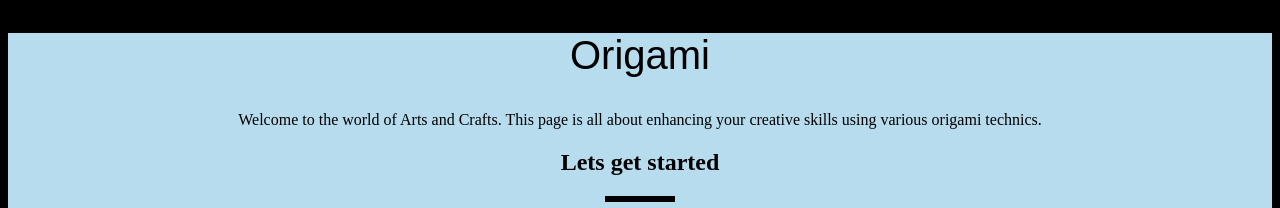
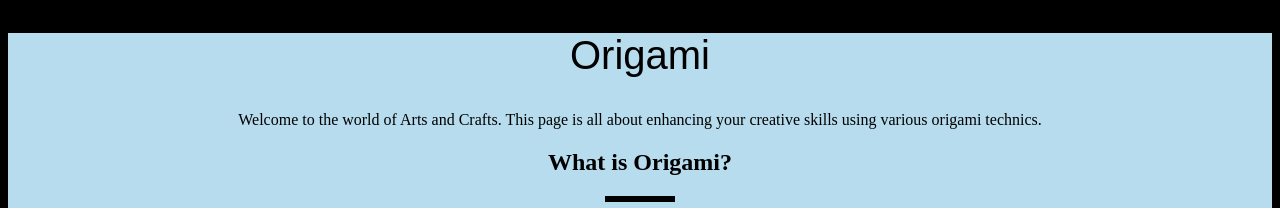
Before and after one commit to Codecpert/OrigamiArt, a plain HTML site: page index.html in a window 1280 px wide. Shown: the top 208 px of the page. Drawn offline with Linux system fonts and the light colour scheme; grey boxes are pictures that could not be loaded.

Commit message:
Update index.html

```diff
--- a/index.html
+++ b/index.html
@@ -14,7 +14,7 @@
         <h1>Origami</h1>
         <p>Welcome to the world of Arts and Crafts. This page is all about enhancing your creative skills using various
             origami technics.</p>
-        <h2>Lets get started</h2>
+        <h2>What is Origami?</h2>
 
         <div class="line"></div>
         <iframe width="700" height="620" style="border: 0px;" src="https://en.wikipedia.org/wiki/Origami">
```
